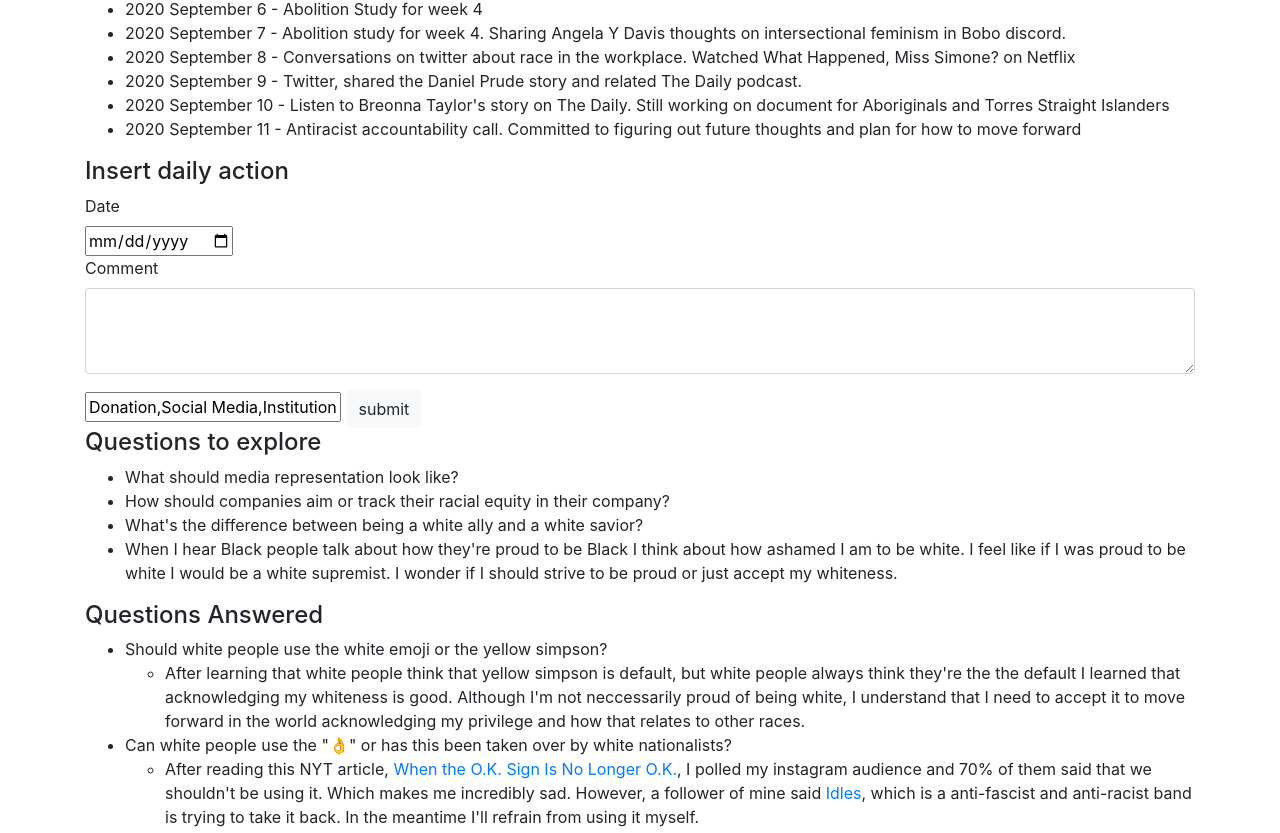
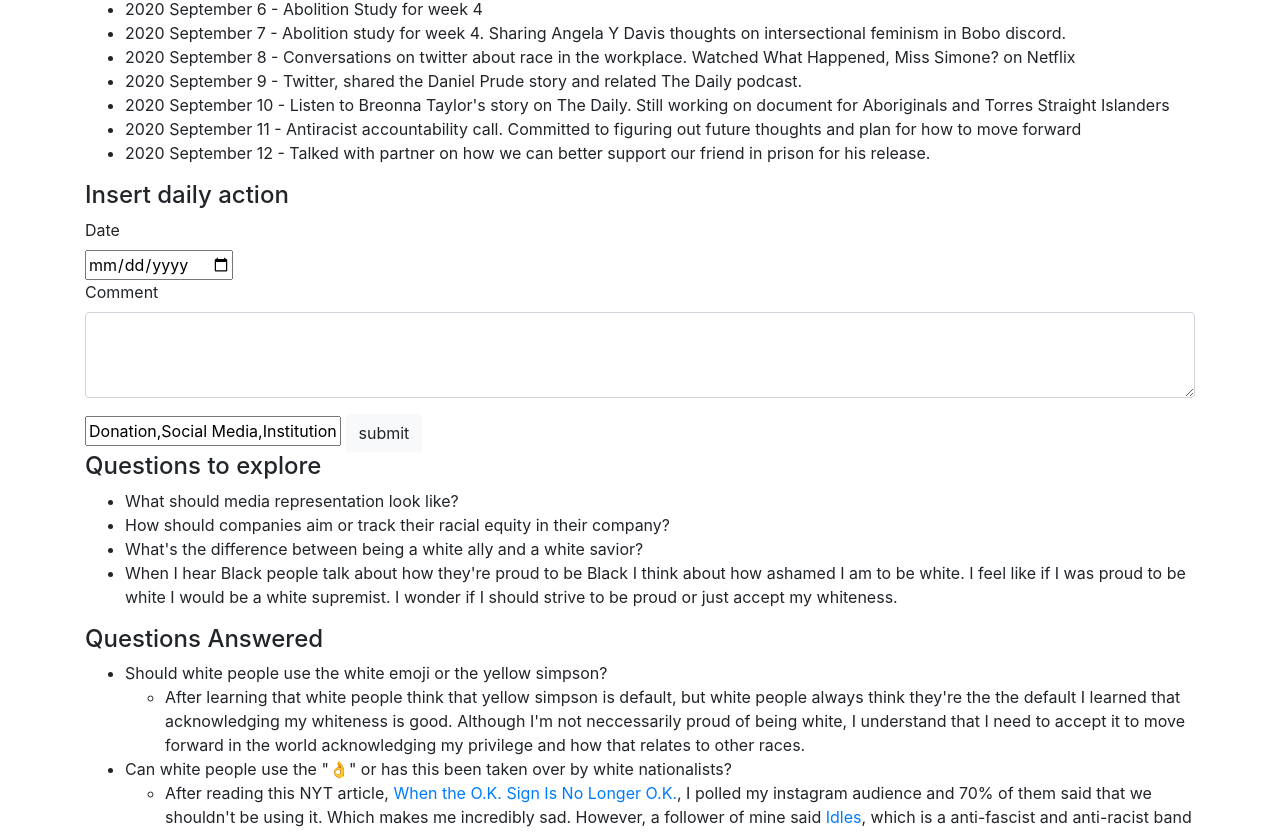
Before and after one commit to nikkiricks/anti-racism-work, a website: page index.html in a window 1280 px wide. Shown: the part 4611-5444 px from the top of the page. Drawn offline with nearby package versions, Linux system fonts and the light colour scheme.

Commit message:
daily update

```diff
--- a/index.html
+++ b/index.html
@@ -414,6 +414,7 @@
         <li>2020 September 9 - Twitter, shared the Daniel Prude story and related The Daily podcast.</li>
         <li>2020 September 10 - Listen to Breonna Taylor's story on The Daily. Still working on document for Aboriginals and Torres Straight Islanders </li>
         <li>2020 September 11 - Antiracist accountability call. Committed to figuring out future thoughts and plan for how to move forward </li>
+        <li>2020 September 12 - Talked with partner on how we can better support our friend in prison for his release.</li>
       </ul>
 
 
```
